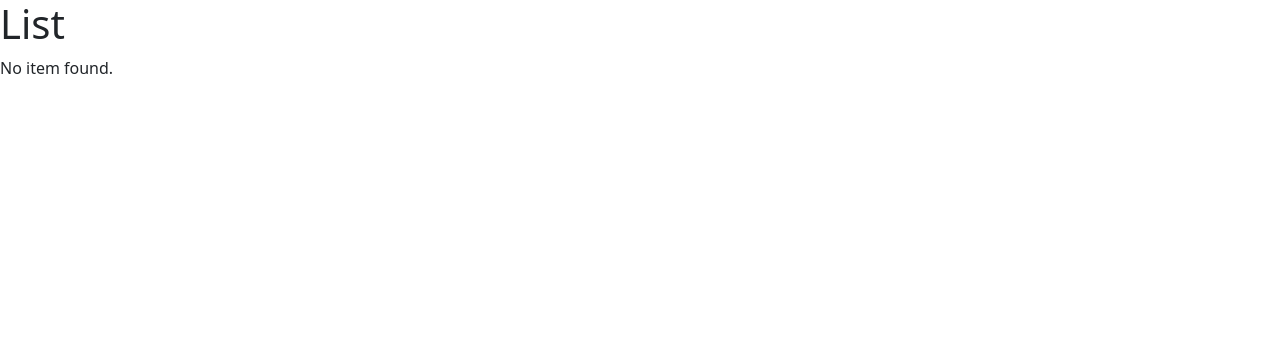
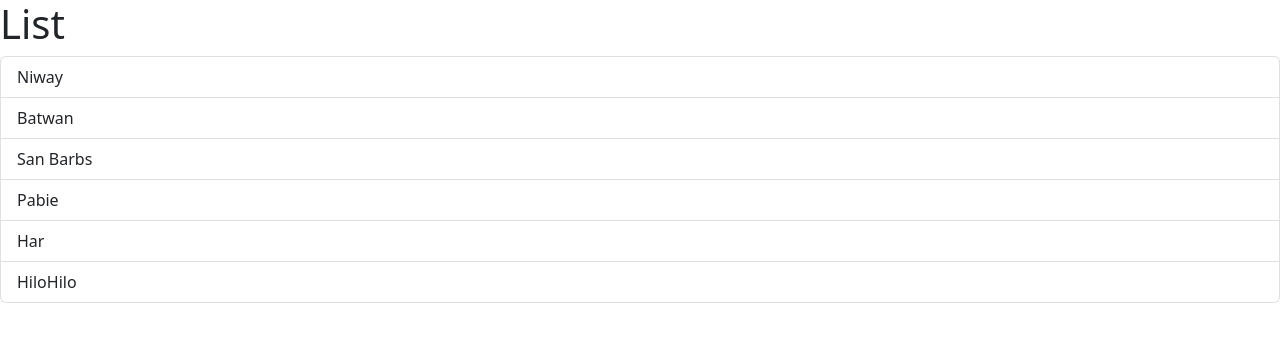
Before and after one commit to DefinitelyNotMai/react-app, a React (Vite) app: page / in a window 1280 px wide. Shown: the top 342 px of the page. Built offline with nearby package versions, Linux system fonts and the light colour scheme.

Commit message:
Added managing state of selected list item.

```diff
--- a/src/components/ListGroup.tsx
+++ b/src/components/ListGroup.tsx
@@ -1,19 +1,26 @@
-import { MouseEvent } from 'react';
+import { useState } from 'react';
 
 function ListGroup() {
   let items = ['Niway', 'Batwan', 'San Barbs', 'Pabie', 'Har', 'HiloHilo'];
-  items = [];
-
-  //Event Handler
-  const handleClick = (event: MouseEvent) => console.log(event);
+  const [selectedIndex, setSelectedIndex] = useState(-1);
 
   return (
     <>
       <h1>List</h1>
       {items.length == 0 && <p>No item found.</p>}
       <ul className="list-group">
-        {items.map((item) => (
-          <li className="list-group-item" key={item} onClick={handleClick}>
+        {items.map((item, index) => (
+          <li
+            className={
+              selectedIndex === index
+                ? 'list-group-item active'
+                : 'list-group-item'
+            }
+            key={item}
+            onClick={() => {
+              setSelectedIndex(index);
+            }}
+          >
             {item}
           </li>
         ))}
```
